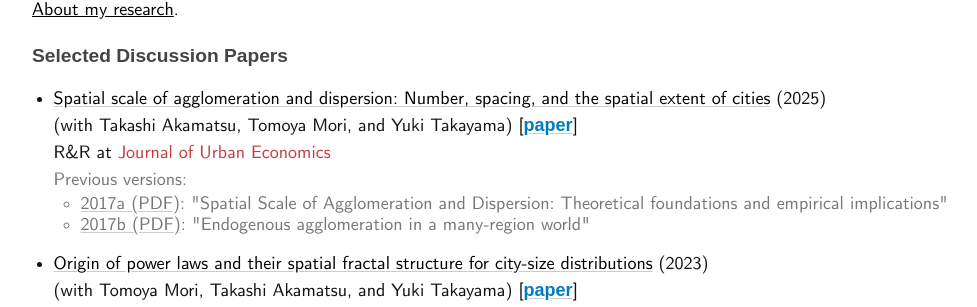
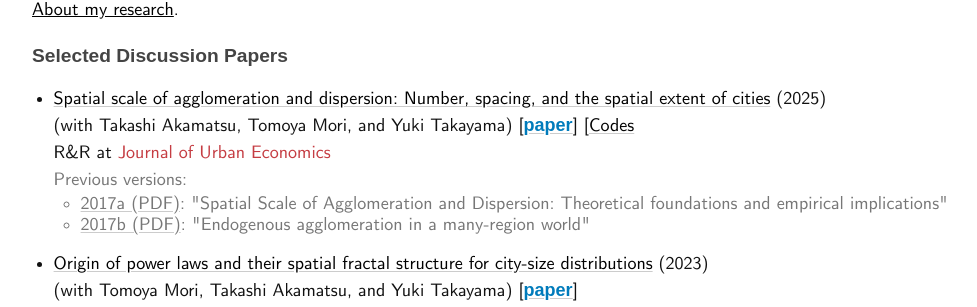
Before and after one commit to mino-osawa/mino-osawa.github.io, a Jekyll site: the page built from index.markdown, in a window 1280 px wide and 900 px high, scrolled down 432 px. Shown: the part 145-452 px from the top of the window, without its empty margins (8-985 px from the left). Built offline with Jekyll 4.4.1, drawn with Linux system fonts in a browser that asks for light colours; some web fonts are replaced.

Commit message:
updates on AMOT

```diff
--- a/index.markdown
+++ b/index.markdown
@@ -14,7 +14,7 @@ title: M.Osawa's Website
 <h3>Selected Discussion Papers</h3>
 
 <ul class="ref-list">
-    <li><a href="https://arxiv.org/abs/1912.05113">Spatial scale of agglomeration and dispersion: Number, spacing, and the spatial extent of cities</a> (2025)<br>(with Takashi Akamatsu, Tomoya Mori, and Yuki Takayama) [<a href="notes/draft/AMOT.pdf">paper</a>]<br>
+    <li><a href="https://arxiv.org/abs/1912.05113">Spatial scale of agglomeration and dispersion: Number, spacing, and the spatial extent of cities</a> (2025)<br>(with Takashi Akamatsu, Tomoya Mori, and Yuki Takayama) [<a href="notes/draft/AMOT.pdf">paper</a>] [<a href="https://data.mendeley.com/datasets/j6b7mcyv6c/1">Codes</a> <br>
     R&R at <span class="red-like">Journal of Urban Economics</span>
     <div class="note">Previous versions:
     <ul class="ref-prev">
```
